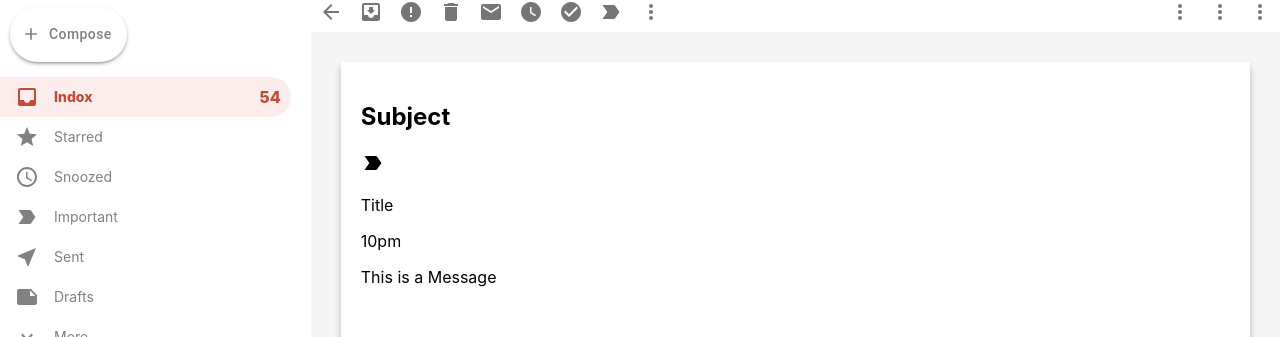
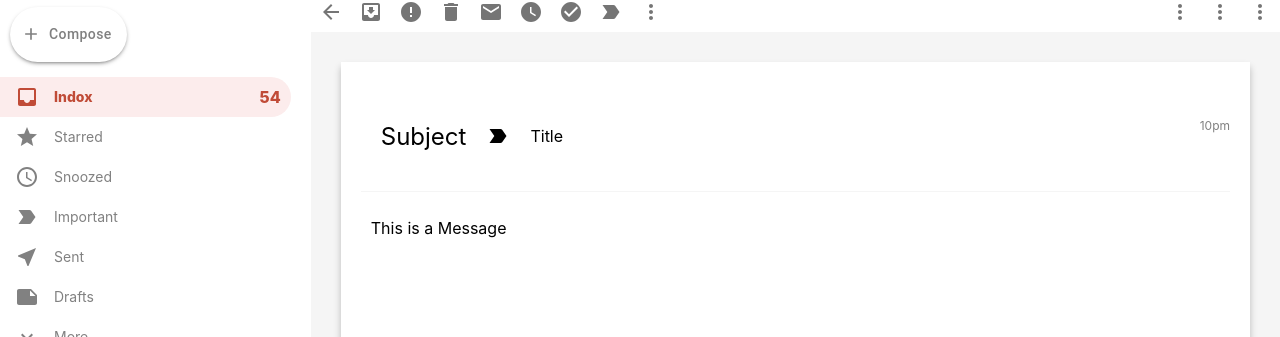
Before and after one commit to boarnerges/Gmail-clone, a React (Create React App) app: page /mail in a window 1280 px wide. Shown: the part 309-646 px from the top of the page. Built offline with nearby package versions, Linux system fonts and the light colour scheme.

Commit message:
email body, header, time, message

```diff
--- a/src/EmailList.js
+++ b/src/EmailList.js
@@ -47,7 +47,7 @@
       </div>
 
       <div className = 'emailList__sections'>
-            <Section Icon = {Inbox} title='primary' color='red' selected />
+            <Section Icon = {Inbox} title='Primary' color='red' selected />
             <Section Icon = {People} title='Social' color='#1A73E8'  />
             <Section Icon = {LocalOffer} title='Promotion' color='green'  />
       </div>
--- a/src/Mail.css
+++ b/src/Mail.css
@@ -22,3 +22,36 @@
     height: 100vh;
     box-shadow: 0px 5px 7px 0px rgba(0, 0, 0, 0.24);
 }
+
+.mail__bodyHeader {
+    display: flex;
+    align-items: center;
+    border-bottom: 1px solid whitesmoke;
+    padding: 20px;
+    position: relative;
+}
+
+.mail__importance {
+    color: #e8ab02 !important;
+}
+.mail__bodyHeader > h2 {
+    font-weight: 400;
+    margin-right: 20px;
+}
+
+.mail__bodyHeader > p {
+    margin-left: 20px;
+}
+
+.mail__time{
+    position:absolute;
+    top: 24px;
+    right: 0;
+    font-size: 12px;
+    color: gray;
+}
+.mail__message > p {
+    padding: 10px;
+    margin-right: 20px;
+    overflow-wrap: break-word;
+}
--- a/src/Mail.js
+++ b/src/Mail.js
@@ -69,11 +69,11 @@
           <h2>Subject</h2>
           <LabelImportant className='mail__important' />
           <p>Title</p>
-          <p>10pm</p>
+          <p className='mail__time'>10pm</p>
         </div>
 
         <div className='mail__message'>
-          This is a Message
+          <p>This is a Message</p>
         </div>
        </div>
     </div>
```
